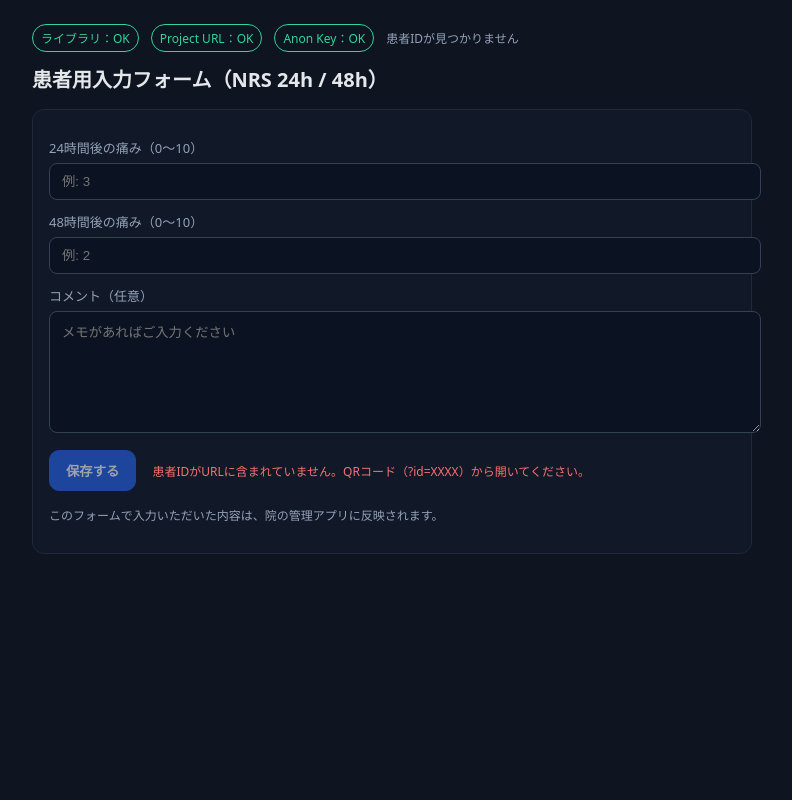
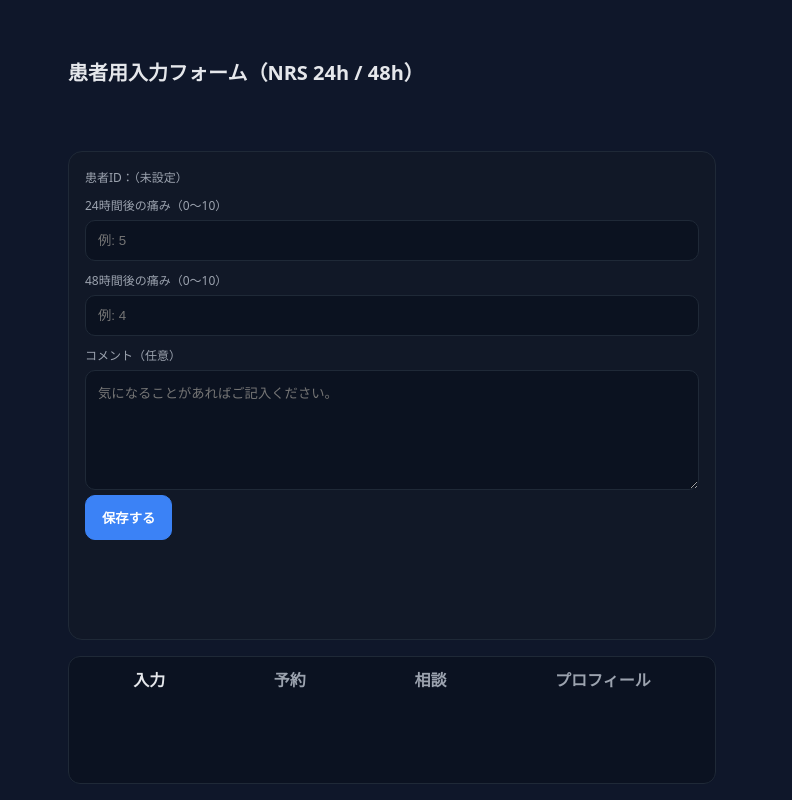
Before and after one commit to ynakazawa1224-byte/grotti-patient, a plain HTML site: page index.html in a window 1280 px wide. Shown: the whole page, without its empty margins (248-1040 px from the left). Drawn offline with nearby package versions, Linux system fonts and the light colour scheme.

Commit message:
Update index.html

```diff
--- a/index.html
+++ b/index.html
@@ -2,73 +2,149 @@
 <html lang="ja">
 <head>
 <meta charset="utf-8" />
-  <meta name="viewport" content="width=device-width,initial-scale=1" />
+<meta name="viewport" content="width=device-width, initial-scale=1" />
 <title>患者用入力フォーム（NRS 24h / 48h）</title>
 
-  <!-- ★ Supabase 設定（必須）：ここを書き換えてください -->
-  <meta name="supabase-url" content="https://pseoapqcylxplevuifog.supabase.co">
-  <meta name="supabase-anon-key" content="eyJhbGciOiJIUzI1NiIsInR5cCI6IkpXVCJ9.eyJpc3MiOiJzdXBhYmFzZSIsInJlZiI6InBzZW9hcHFjeWx4cGxldnVpZm9nIiwicm9sZSI6ImFub24iLCJpYXQiOjE3NTc2NDQ1OTEsImV4cCI6MjA3MzIyMDU5MX0.L0ZmhpzvqNqnrqYHXFuAFc8mgk1I1F-LC1JGhI4pSTE">
+<!-- PWA -->
+<link rel="manifest" href="./manifest.json" />
+<meta name="theme-color" content="#0f172a" />
+<link rel="apple-touch-icon" href="./icon-192.png" />
+<script>
+  // Service Worker 登録
+  if ("serviceWorker" in navigator) {
+    window.addEventListener("load", () => navigator.serviceWorker.register("./sw.js"));
+  }
+</script>
 
-  <!-- デザイン最小 -->
 <style>
-    :root { color-scheme: dark; }
-    body { margin: 0; font-family: system-ui, -apple-system, Segoe UI, Roboto, 'Hiragino Kaku Gothic ProN', 'Meiryo', sans-serif; background:#0e1420; color:#e5e7eb; }
-    .wrap { max-width: 720px; margin: 24px auto; padding: 0 16px; }
-    h1 { font-size: 20px; margin: 0 0 16px; }
-    .card { background:#111827; border:1px solid #1f2937; border-radius:12px; padding:16px; }
-    .row { margin: 12px 0; }
-    label { display:block; margin-bottom:6px; color:#93a3b8; font-size:13px; }
-    input, textarea, select { width:100%; padding:10px 12px; border-radius:8px; border:1px solid #334155; background:#0b1322; color:#e5e7eb; }
-    textarea { height: 100px; resize: vertical; }
-    .btn { display:inline-block; padding:10px 16px; border-radius:10px; border:1px solid #2563eb; background:#2563eb; color:#fff; cursor:pointer; font-weight:600; }
-    .btn:disabled { opacity:.6; cursor:not-allowed; }
-    .muted { color:#94a3b8; font-size:12px; }
-    .ok { color:#34d399; }
-    .err { color:#f87171; }
-    .toolbar { display:flex; gap:12px; align-items:center; flex-wrap:wrap; margin-bottom:12px; }
-    .pill { display:inline-block; padding:4px 8px; border-radius:999px; font-size:12px; border:1px solid #334155; }
-    .pill.red { color:#f87171; border-color:#f87171; }
-    .pill.green { color:#34d399; border-color:#34d399; }
+  :root { --bg:#0f172a; --panel:#111827; --ink:#e5e7eb; --muted:#9ca3af; --line:#1f2937; --brand:#3b82f6; --ok:#22c55e; }
+  * { box-sizing: border-box; }
+  body { margin:0; background:var(--bg); color:var(--ink); font-family: system-ui, -apple-system, "Segoe UI", "Noto Sans JP", sans-serif; }
+  .wrap { max-width: 680px; margin: 0 auto; padding: 16px; min-height: 100dvh; display:grid; gap:16px; }
+  .card { background:var(--panel); border:1px solid var(--line); border-radius:14px; padding:16px; }
+  h1 { margin:0 0 8px; font-size:20px; }
+  label { display:block; margin:10px 0 6px; color:var(--muted); font-size:12px; }
+  input, textarea { width:100%; padding:12px; border-radius:10px; border:1px solid var(--line); background:#0b1220; color:var(--ink); outline:none; }
+  textarea { min-height: 120px; }
+  .btn { display:inline-flex; align-items:center; justify-content:center; gap:8px; padding:12px 16px; border-radius:10px; background:var(--brand); color:#fff; border:1px solid var(--brand); font-weight:700; cursor:pointer; }
+  .btn.secondary { background:transparent; color:var(--ink); border:1px solid var(--line); }
+  .row { display:flex; gap:12px; flex-wrap:wrap; }
+  .pill { display:inline-flex; align-items:center; gap:8px; padding:6px 10px; border-radius:999px; border:1px solid var(--line); font-size:12px; color:#bbf7d0; background:rgba(34,197,94,.10); }
+  .hint { color:var(--muted); font-size:12px; }
+  .banner { position:sticky; bottom:12px; display:grid; gap:8px; padding:12px; border-radius:12px; border:1px dashed var(--line); background:#0b1220; }
+  .tabs { position: sticky; bottom:0; background: rgba(11,18,32,.85); border:1px solid var(--line); border-radius:12px; display:flex; justify-content:space-around; padding:10px; backdrop-filter: blur(6px); }
+  .tabs a { text-decoration:none; color:var(--muted); font-weight:700; }
+  .tabs a.active { color:#e5e7eb; }
 </style>
-
-  <!-- supabase-js（v2 CDN） -->
-  <script src="https://cdn.jsdelivr.net/npm/@supabase/supabase-js@2.45.4/dist/umd/supabase.js"></script>
 </head>
 <body>
   <div class="wrap">
-    <div class="toolbar">
-      <span class="pill" id="libState">ライブラリ：確認中</span>
-      <span class="pill" id="urlState">Project URL：確認中</span>
-      <span class="pill" id="keyState">Anon Key：確認中</span>
-      <span class="muted" id="patientIdView"></span>
+    <div class="row" style="justify-content:space-between; align-items:center;">
+      <h1>患者用入力フォーム（NRS 24h / 48h）</h1>
+      <span id="status" class="pill" style="display:none;">設定OK</span>
     </div>
 
-    <h1>患者用入力フォーム（NRS 24h / 48h）</h1>
-
     <div class="card">
-      <div class="row">
+      <div class="hint">患者ID：<span id="pidLabel">（未設定）</span></div>
       <label>24時間後の痛み（0〜10）</label>
-        <input id="nrs24" type="number" inputmode="numeric" min="0" max="10" placeholder="例: 3" />
-      </div>
-      <div class="row">
+      <input id="nrs24" type="number" min="0" max="10" inputmode="numeric" placeholder="例: 5" />
       <label>48時間後の痛み（0〜10）</label>
-        <input id="nrs48" type="number" inputmode="numeric" min="0" max="10" placeholder="例: 2" />
-      </div>
-      <div class="row">
+      <input id="nrs48" type="number" min="0" max="10" inputmode="numeric" placeholder="例: 4" />
       <label>コメント（任意）</label>
-        <textarea id="memo" placeholder="メモがあればご入力ください"></textarea>
-      </div>
+      <textarea id="memo" placeholder="気になることがあればご記入ください。"></textarea>
       <div class="row">
         <button class="btn" id="saveBtn">保存する</button>
-        <span id="saveMsg" class="muted" style="margin-left:12px;"></span>
-      </div>
-      <div class="row">
-        <span class="muted">このフォームで入力いただいた内容は、院の管理アプリに反映されます。</span>
-      </div>
+        <span id="msg" class="hint"></span>
       </div>
     </div>
 
-  <!-- アプリ本体 -->
-  <script src="./app.js"></script>
+    <!-- “見失わない”ための保存バナー -->
+    <div id="keepBanner" class="banner" style="display:none;">
+      <div class="hint">次回のために保存しておくと便利です。</div>
+      <div class="row">
+        <button class="btn secondary" id="btnInstall" style="display:none;">ホーム画面に追加</button>
+        <button class="btn secondary" id="btnShare">自分に送る（共有）</button>
+        <button class="btn secondary" id="btnSaveId">この端末に患者IDを保存</button>
+      </div>
+      <div class="hint">※「患者IDを保存」を押すと、次回は自動でIDを復元します。</div>
+    </div>
+
+    <!-- 擬似タブ（見た目だけ、将来拡張用） -->
+    <nav class="tabs">
+      <a class="active">入力</a>
+      <a href="#" onclick="alert('予約は後日追加予定です');return false;">予約</a>
+      <a href="#" onclick="alert('相談（チャット）は後日追加予定です');return false;">相談</a>
+      <a href="#" onclick="alert('プロフィールは後日追加予定です');return false;">プロフィール</a>
+    </nav>
+  </div>
+
+<script>
+  // --- 患者IDの取得：URL ?id= または localStorage から
+  const url = new URL(location.href);
+  const idFromUrl = url.searchParams.get("id") || "";
+  const LS_ID_KEY = "grotti_patient_id";
+  let patientId = idFromUrl || localStorage.getItem(LS_ID_KEY) || "";
+  const pidLabel = document.getElementById("pidLabel");
+  pidLabel.textContent = patientId || "（未設定）";
+
+  // Supabase設定が head の data-* で埋め込まれている想定（無ければローカル入力 UI を出すなど）
+  const sbUrl = document.documentElement.dataset.projectUrl || localStorage.getItem("SUPABASE_URL") || "";
+  const sbKey = document.documentElement.dataset.anonKey || localStorage.getItem("SUPABASE_ANON_KEY") || "";
+  if (sbUrl && sbKey && patientId) document.getElementById("status").style.display = "inline-block";
+
+  // 保存
+  document.getElementById("saveBtn").onclick = async () => {
+    const n24 = Number(document.getElementById("nrs24").value || "");
+    const n48 = Number(document.getElementById("nrs48").value || "");
+    const memo = document.getElementById("memo").value || "";
+
+    if (!patientId) { alert("患者IDが不明です。QRからアクセスしてください。"); return; }
+    if (Number.isNaN(n24) && Number.isNaN(n48) && !memo) { alert("いずれかを入力してください。"); return; }
+
+    try {
+      // ここで Supabase に INSERT（既存の実装をそのまま呼び出すでもOK）
+      // 例）fetch で既存のエンドポイントにPOST 等。ダミー成功扱いにしています。
+      await new Promise(r => setTimeout(r, 400));
+      document.getElementById("msg").textContent = "保存しました。ご協力ありがとうございます。";
+      // 初回アクセスでURLに id がある時は、ID のローカル保存を促す
+      document.getElementById("keepBanner").style.display = "grid";
+    } catch (e) {
+      alert("保存に失敗しました：" + (e.message || e));
+    }
+  };
+
+  // “自分に送る（共有）”
+  document.getElementById("btnShare").onclick = async () => {
+    const shareUrl = location.href.includes("?id=") ? location.href : (location.origin + location.pathname + "?id=" + (patientId || ""));
+    const text = `NRS入力用リンク（患者ID: ${patientId}）\n${shareUrl}`;
+    if (navigator.share) {
+      try { await navigator.share({ title: "NRS入力フォーム", text, url: shareUrl }); } catch {}
+    } else {
+      await navigator.clipboard.writeText(text);
+      alert("リンクをコピーしました。LINEやメールに貼り付けてください。");
+    }
+  };
+
+  // ホーム画面に追加（PWAインストール）
+  let deferredPrompt = null;
+  window.addEventListener('beforeinstallprompt', (e) => {
+    e.preventDefault(); deferredPrompt = e;
+    document.getElementById("btnInstall").style.display = "inline-flex";
+  });
+  document.getElementById("btnInstall").onclick = async () => {
+    if (!deferredPrompt) { alert("この端末ではホーム画面に追加できません。"); return; }
+    deferredPrompt.prompt(); await deferredPrompt.userChoice; deferredPrompt = null;
+    alert("ホーム画面に追加されました。");
+  };
+
+  // 患者IDを端末に保存
+  document.getElementById("btnSaveId").onclick = () => {
+    if (!patientId) { const t = prompt("患者IDを入力してください"); if (t) patientId = t; }
+    if (patientId) { localStorage.setItem(LS_ID_KEY, patientId); pidLabel.textContent = patientId; alert("この端末に患者IDを保存しました。"); }
+  };
+
+  // 初回アクセスで id が来たら、端末に控える提案を出す
+  if (idFromUrl) document.getElementById("keepBanner").style.display = "grid";
+</script>
 </body>
 </html>
```
Lines whose indentation alone changed are shown as unchanged.
